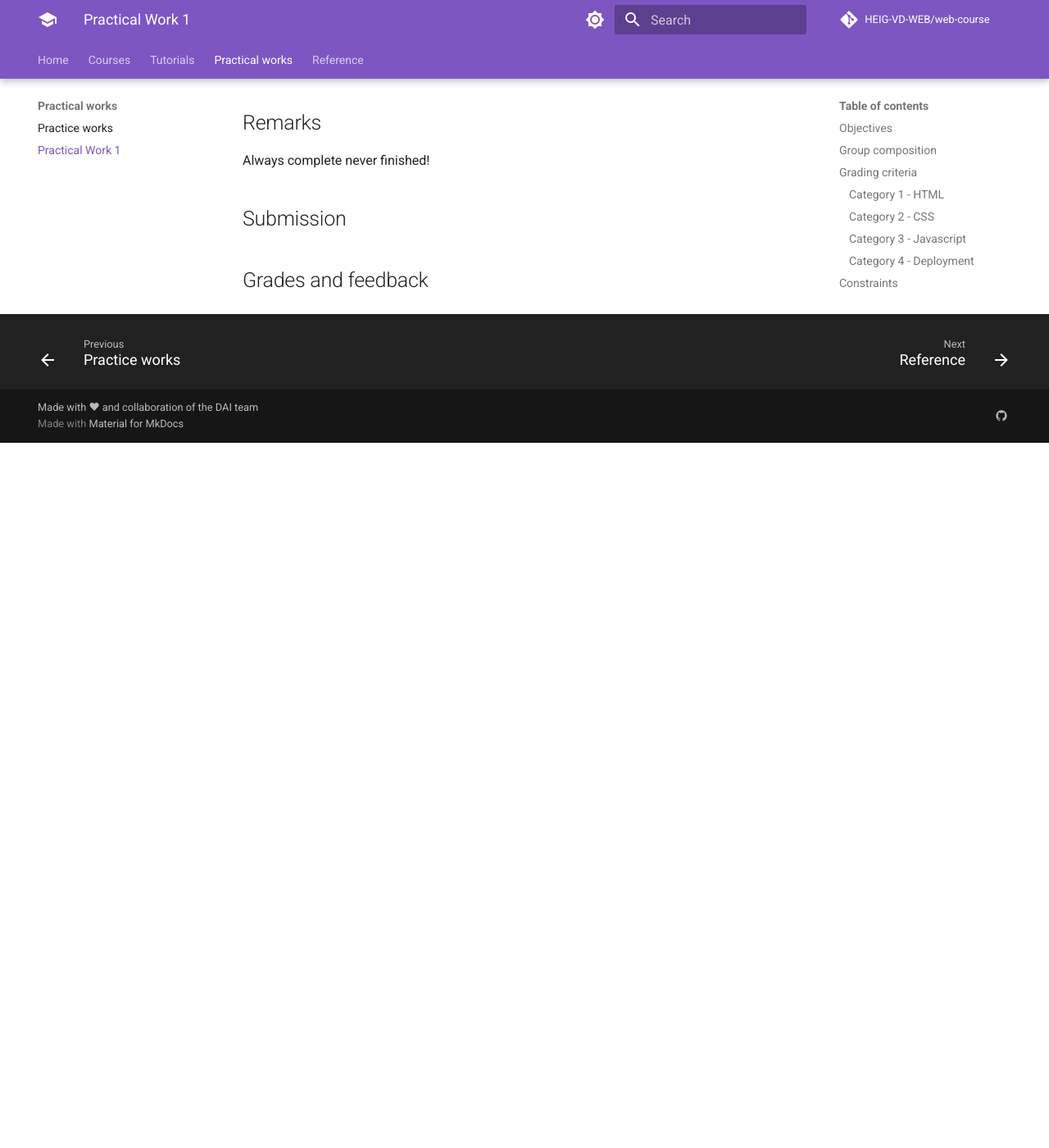
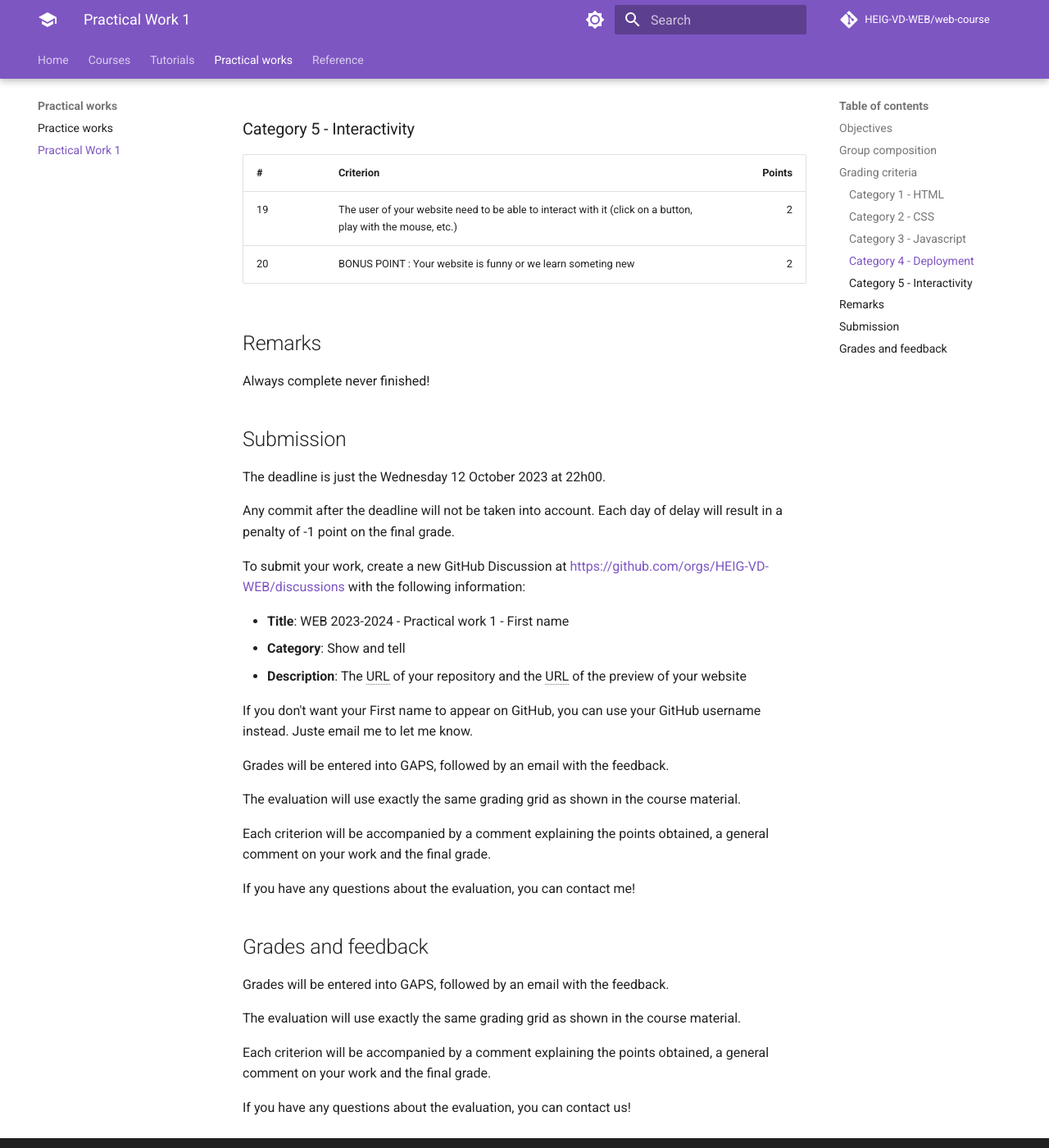
Before and after one commit to HEIG-VD-WEB/web-course, an MkDocs documentation site: the page built from docs/practical-works/practical-work-1/index.md, in a window 1280 px wide and 1400 px high, scrolled down 2094 px. Shown: the whole window at 82% size. Built offline with MkDocs 1.6.1 and Material for MkDocs 9.7.7, drawn with Linux system fonts in a browser that asks for light colours; comment, search, counter and statistics services are not loaded; before the commit the page ends 2634 px from its top, so only the background shows below that; some of the changed text lies outside the part shown.

Commit message:
Finish the practical work

```diff
--- a/docs/practical-works/practical-work-1/index.md
+++ b/docs/practical-works/practical-work-1/index.md
@@ -1,6 +1,10 @@
-# Practical work 2
+# Practical work 1
+
+So you just began to learn HTML, CSS and Javascript. You are now able to create a simple website. You will now create a simple website that will be hosted on GitHub Pages.
 
 ## Objectives
+
+Prove that you can create a website with interactivity on it. The user of your website need to be able to interact with it (click on a button, play with the mouse, etc.).
 
 ## Group composition
 
@@ -9,58 +13,59 @@ You will work in groups of one student
 ## Grading criteria
 
 - 0 point - The work is not done
-- 0.1 point - The work is insufficient
-- 0.2 point - The work is done
+- 1 point - The work is insufficient
+- 2 points - The work is done
 
-Maximum grade: 25 points \* 0.2 + 1 = 6
+Maximum grade: ((38 points \\ 38) * 5) + 1 = 6
 
 ### Category 1 - HTML
 
-If your repository is private, you must add us as collaborators to your
+If your repository is private, you must add me as collaborator to your
 repository!
 
 | #   | Criterion                                                            | Points | Done |
 | --: | -------------------------------------------------------------------  | -----: |      |
-| 1   | There is at least one `*.html` file and it is named `ìndex.html`     |    0.2 |      |
-| 2   | The `<h1>` and `<h2>` tags are used at least one time                |    0.2 |      |
-| 3   | The `<p>` tag is used at least one time                              |    0.2 |      |
-| 4   | The page `index.html` use at least one `*.js` file                   |    0.2 |      |
-| 5   | The page `index.html` use at least one `*.css` file                  |    0.2 |      |
-| 6   | Each formating tag (`<i>`, `<b>` and `<u>`) is used at least one time|    0.2 |      |
-| 7   | There is at least one Hyperlink element `<a>`                        |    0.2 |      |
-| 8   | There is at least one media (`<img>`, `<audio>` or `<canvas>`)       |    0.2 |      |
+| 1   | There is at least one `*.html` file and it is named `ìndex.html`     |      2 |      |
+| 2   | The `<h1>` and `<h2>` tags are used at least one time                |      2 |      |
+| 3   | The `<p>` tag is used at least one time                              |      2 |      |
+| 4   | The page `index.html` use at least one `*.js` file                   |      2 |      |
+| 5   | The page `index.html` use at least one `*.css` file                  |      2 |      |
+| 6   | Each formating tag (`<i>`, `<b>` and `<u>`) is used at least one time|      2 |      |
+| 7   | There is at least one Hyperlink element `<a>`                        |      2 |      |
+| 8   | There is at least one media (`<img>`, `<audio>` or `<canvas>`)       |      2 |      |
 
 ### Category 2 - CSS
 
 | #   | Criterion                                                        | Points |
 | --- | ---------------------------------------------------------------- | -----: |
-| 9   | There is at leat one `*.css` file                                |    0.2 |
-| 10  | At least 2 pseudo-class are used                                 |    0.2 |
-| 11  | The Flexbox layout is used at least one time                     |    0.2 |
-| 12  | The Grid Layout is used at least one time                        |    0.2 |
-| 13  | At least 2 classes are used and declared                         |    0.2 |
+| 9   | There is at leat one `*.css` file                                |      2 |
+| 10  | At least 2 pseudo-class are used                                 |      2 |
+| 11  | The Flexbox layout is used at least one time                     |      2 |
+| 12  | The Grid Layout is used at least one time                        |      2 |
+| 13  | At least 2 classes are used and declared                         |      2 |
 
 
 ### Category 3 - Javascript
 
 | #   | Criterion                                                        | Points |
 | --- | ---------------------------------------------------------------- | -----: |
-| 14  | There is at leat one `*.js` file                                 |    0.2 |
-| 15  | At least one variable is used                                    |    0.2 |
-| 16  | At least one function is used                                    |    0.2 |
+| 14  | There is at leat one `*.js` file                                 |      2 |
+| 15  | At least one variable is used                                    |      2 |
+| 16  | At least one function is used                                    |      2 |
 
 ### Category 4 - Deployment
 
 | #   | Criterion                                                        | Points |
 | --- | ---------------------------------------------------------------- | -----: |
-| 1   | The project is on GitHub                                         |    0.2 |
-| 2   | A preview of the website is on GitHub Pages                      |    0.2 |
-| 3   | This page is the README of the repository, and you selected the criteria that are done ✔️ | 0.2 |
+| 17   | The project is on GitHub                                        |      2 |
+| 18   | A preview of the website is on GitHub Pages                     |      2 |
 
+### Category 5 - Interactivity
 
-## Constraints
-
-
+| #   | Criterion                                                                                                      | Points |
+| --- | -------------------------------------------------------------------------------------------------------------- | -----: |
+| 19  | The user of your website need to be able to interact with it (click on a button, play with the mouse, etc.)    |      2 |
+| 20  | BONUS POINT : Your website is funny or we learn someting new                                                   |      2 |
 
 ## Remarks
 
@@ -68,6 +73,32 @@ Always complete never finished!
 
 ## Submission
 
+The deadline is just the Wednesday 12 October 2023 at 22h00.
 
+Any commit after the deadline will not be taken into account. Each day of delay will result in a penalty of -1 point on the final grade.
+
+To submit your work, create a new GitHub Discussion at <https://github.com/orgs/HEIG-VD-WEB/discussions> with the following information:
+
+- **Title**: WEB 2023-2024 - Practical work 1 - First name
+- **Category**: Show and tell
+- **Description**: The URL of your repository and the URL of the preview of your website
+
+If you don't want your First name to appear on GitHub, you can use your GitHub username instead. Juste email me to let me know.
+
+Grades will be entered into GAPS, followed by an email with the feedback.
+
+The evaluation will use exactly the same grading grid as shown in the course material.
+
+Each criterion will be accompanied by a comment explaining the points obtained, a general comment on your work and the final grade.
+
+If you have any questions about the evaluation, you can contact me!
 
 ## Grades and feedback
+
+Grades will be entered into GAPS, followed by an email with the feedback.
+
+The evaluation will use exactly the same grading grid as shown in the course material.
+
+Each criterion will be accompanied by a comment explaining the points obtained, a general comment on your work and the final grade.
+
+If you have any questions about the evaluation, you can contact us!
```
